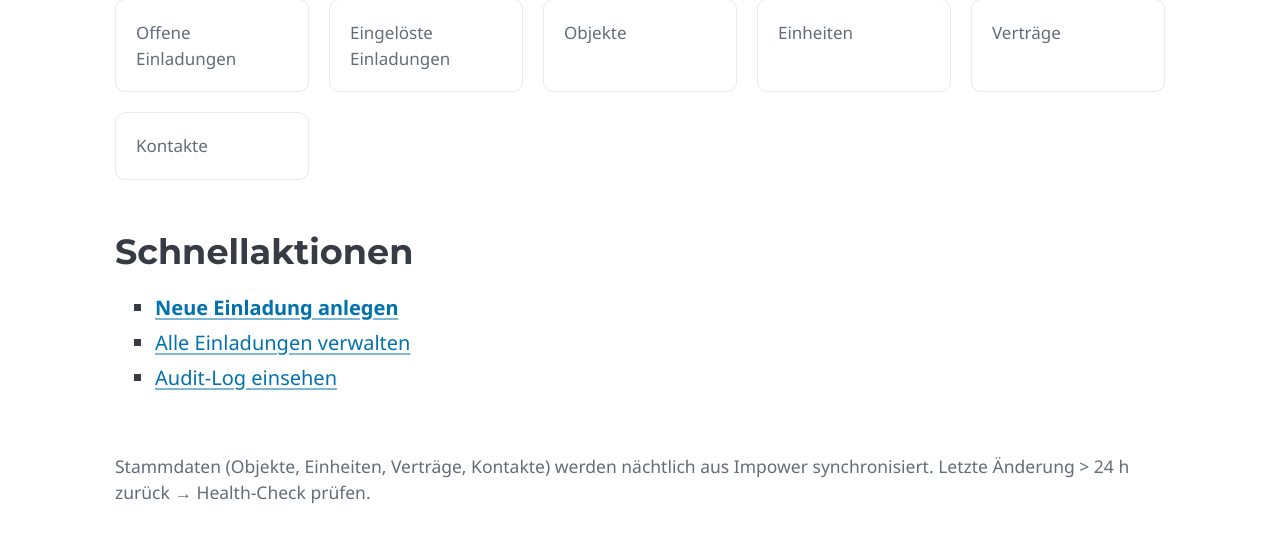
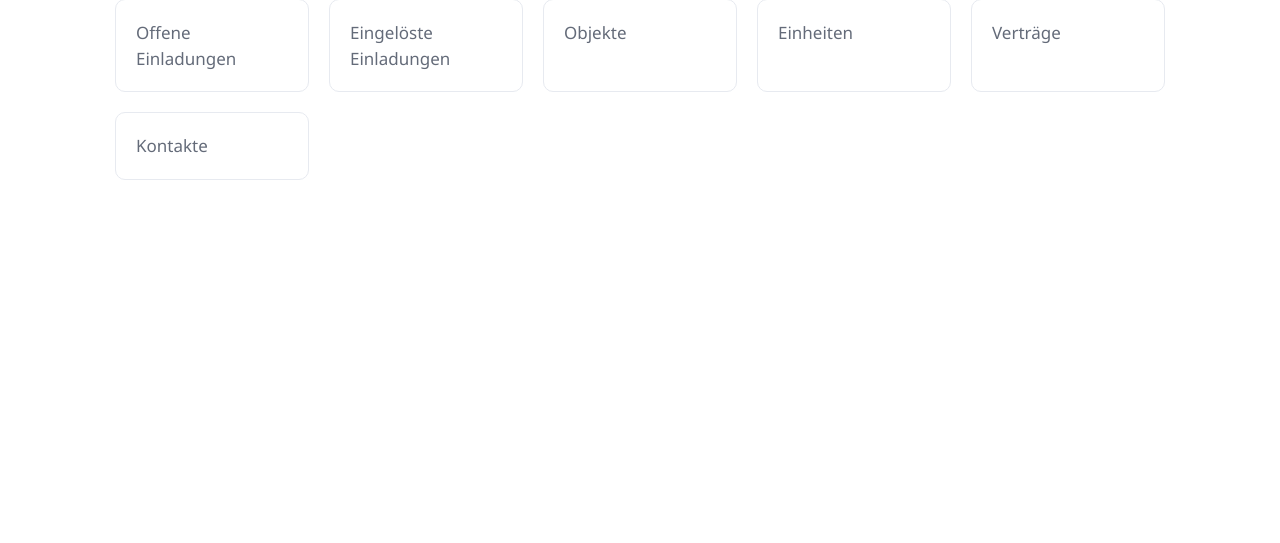
Before and after one commit to wagner-hausverwaltung/whv, a FastAPI app: template backend/app/templates/admin/dashboard.html in a window 1280 px wide. Shown: the part 243-786 px from the top of the page. Run offline with FastAPI, Linux system fonts and the light colour scheme; the template is opened without the code that fills it, so the values that code supplies are empty; some libraries are stand-ins or nearby versions.

Commit message:
chore(admin): drop Schnellaktionen + Impower-sync footnote from dashboard
The "Schnellaktionen" link list duplicates the dashboard stat cards
(which are already clickable) and the Impower-sync footnote was
operational noise that didn't belong in front of the Verwalter on every
dashboard load. Removed from both the Jinja /admin-ui/ dashboard and
the SPA AdminDashboardPage.

Co-Authored-By: Claude Opus 4.7 (1M context) <noreply@anthropic.com>

```diff
--- a/backend/app/templates/admin/dashboard.html
+++ b/backend/app/templates/admin/dashboard.html
@@ -34,16 +34,4 @@
     <div class="label">Kontakte</div>
   </a>
 </section>
-
-<h2>Schnellaktionen</h2>
-<ul>
-  <li><a href="/admin-ui/invites/new"><strong>Neue Einladung anlegen</strong></a></li>
-  <li><a href="/admin-ui/invites">Alle Einladungen verwalten</a></li>
-  <li><a href="/admin-ui/audit">Audit-Log einsehen</a></li>
-</ul>
-
-<p class="muted" style="margin-top: 3rem;">
-  Stammdaten (Objekte, Einheiten, Verträge, Kontakte) werden nächtlich aus Impower
-  synchronisiert. Letzte Änderung &gt; 24 h zurück → Health-Check prüfen.
-</p>
 {% endblock %}
--- a/web/src/admin/pages/AdminDashboardPage.tsx
+++ b/web/src/admin/pages/AdminDashboardPage.tsx
@@ -118,11 +118,6 @@ export function AdminDashboardPage() {
         })}
       </Box>
 
-      <Typography variant="caption" color="text.secondary">
-        Stammdaten (Objekte, Einheiten, Verträge, Kontakte) werden nächtlich aus
-        Impower synchronisiert. Letzte Änderung &gt; 24 h zurück → Health-Check
-        prüfen.
-      </Typography>
     </Stack>
   );
 }
```
